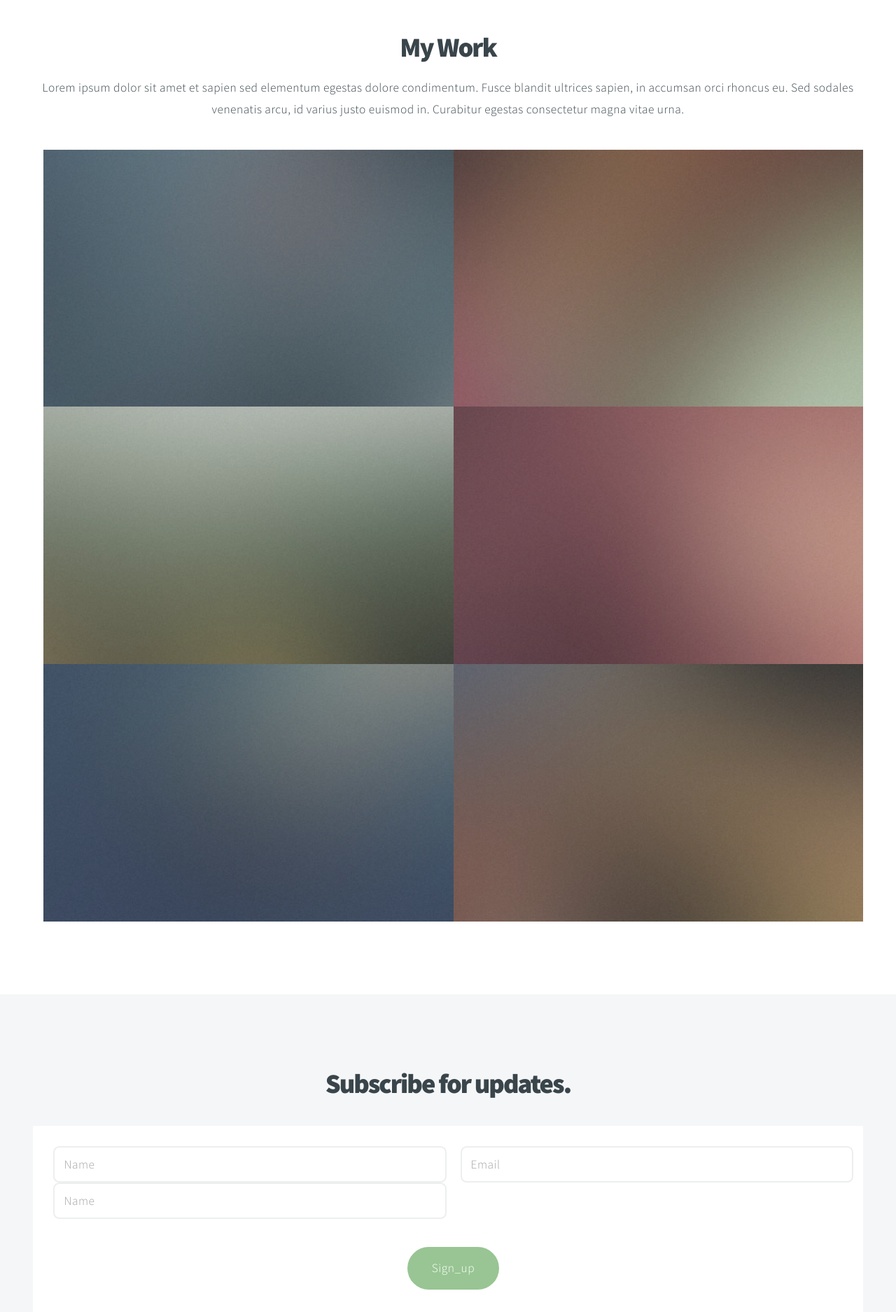
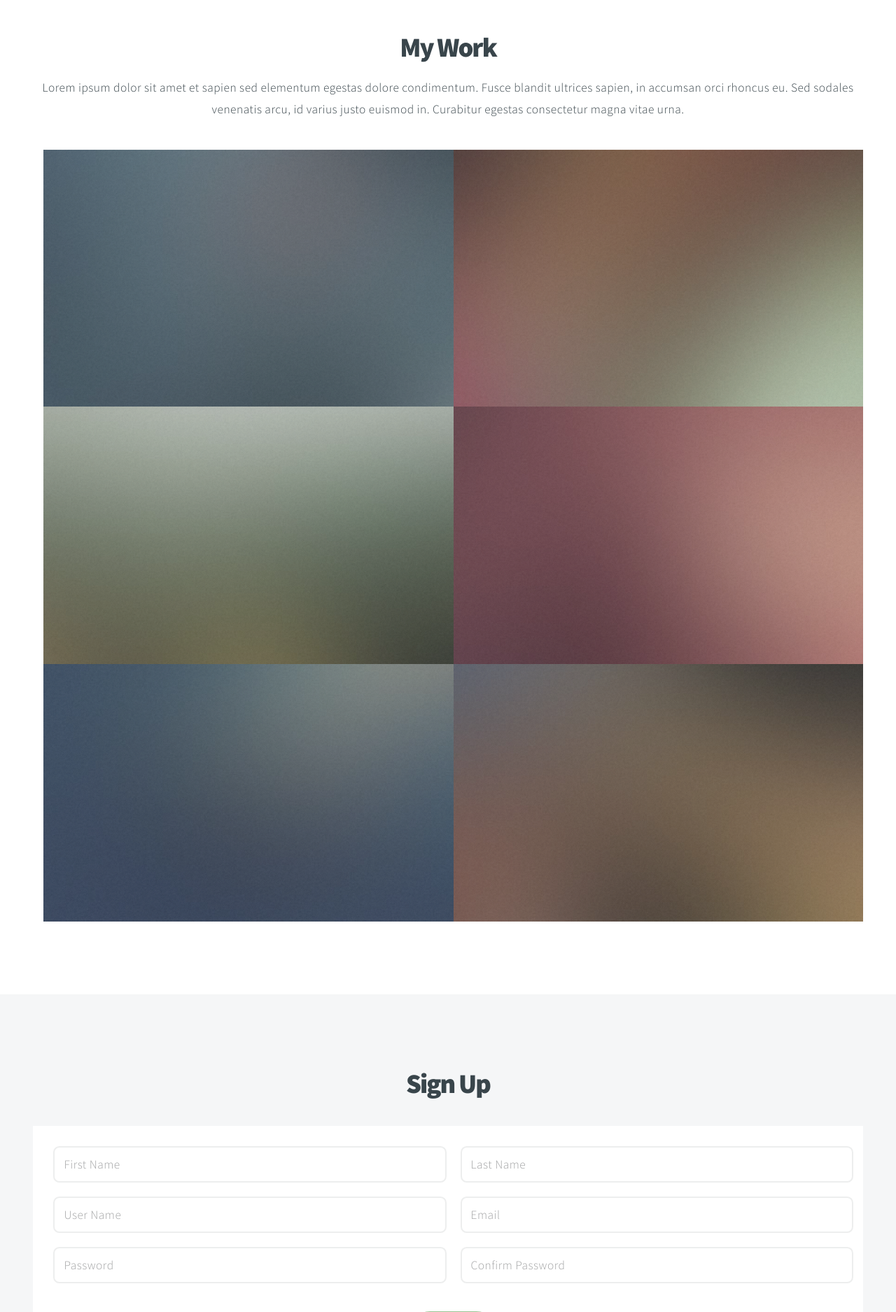
Before and after one commit to berc-web/berc_web, a Python web app: template templates/home.html in a window 1280 px wide. Shown: the part 1960-3835 px from the top of the page at 70% size. Run offline with Jinja, Linux system fonts and the light colour scheme; the template is opened without the code that fills it, so the values that code supplies are empty.

Commit message:
sign up redesign

```diff
--- a/templates/home.html
+++ b/templates/home.html
@@ -33,7 +33,7 @@
 							<li><a href="#one">What I Do</a></li>
 							<li><a href="#two">Who I Am</a></li>
 							<li><a href="#work">My Work</a></li>
-							<li><a href="#sign_up">Subscribe</a></li>
+							<li><a href="#sign_up">Sign Up</a></li>
 						</ul>
 					</nav>
 
@@ -122,19 +122,26 @@
 			<section id="sign_up" class="main style3 secondary">
 				<div class="content container">
 					<header>
-						<h2>Subscribe for updates.</h2>
+						<h2>Sign Up</h2>
 					</header>
 					<div class="box container small">
-							<form method="post" action="{{ url_for('sign_up') }}">
+						<form method="POST" action="{{ url_for('sign_up') }}" role="form">
 							<div class="row half">
-									<div class="6u"><input type="text" name="name" placeholder="Name" /></div>
+								<div class="6u"><input type="text" name="first_name" placeholder="First Name" /></div>
+								<div class="6u"><input type="text" name="last_name" placeholder="Last Name" /></div>
+							</div>
+							<div class="row half">
+								<div class="6u"><input type="text" name="login" placeholder="User Name" /></div>
 								<div class="6u"><input type="text" name="email" placeholder="Email" /></div>
-									<div class="6u"><input type="text" name="name" placeholder="Name" /></div>
+							</div>
+							<div class="row half">
+								<div class="6u"><input type="password" name="password" placeholder="Password" /></div>
+								<div class="6u"><input type="password" name="confirm_password" placeholder="Confirm Password" /></div>
 							</div>
 							<div class="row">
 								<div class="12u">
 									<ul class="actions">
-											<li><input id="sign_up"type="submit" class="button" value="Sign_up" /></li>
+										<li><input id="sign_up"type="submit" class="button" value="Sign Up" /></li>
 									</ul>
 								</div>
 							</div>
```
Lines whose indentation alone changed are shown as unchanged.
